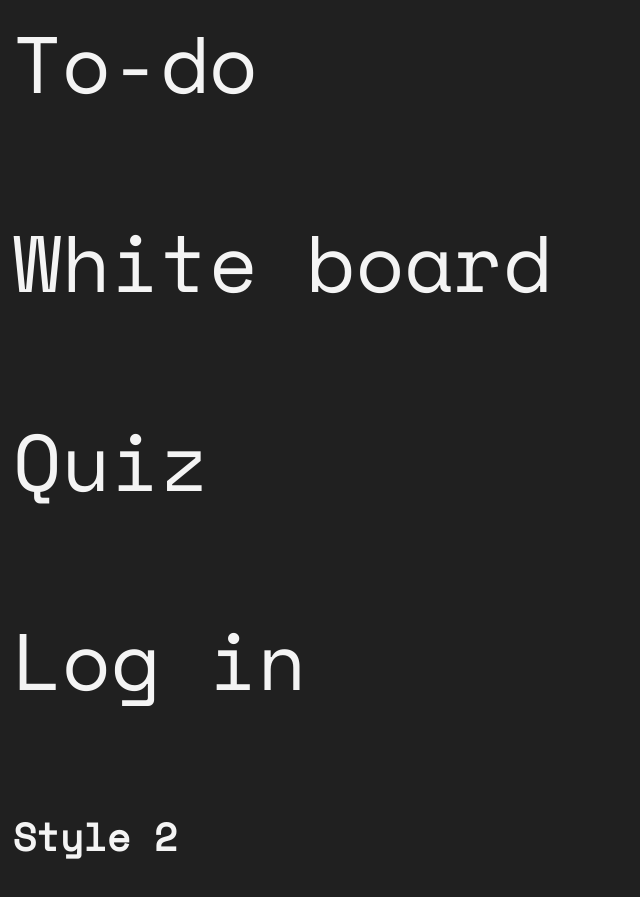
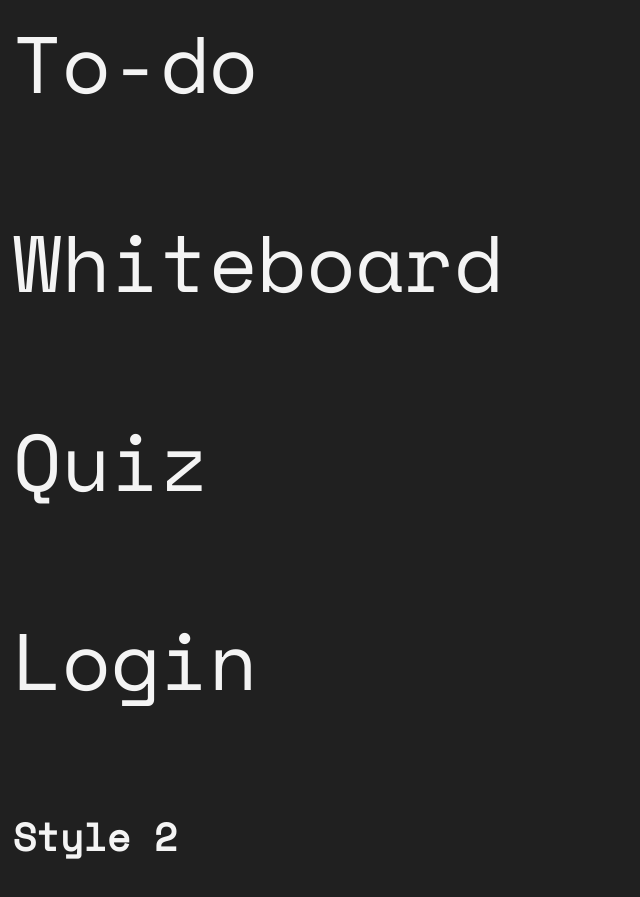
Before and after one commit to zeti1223/zeti1223.github.io, a plain HTML site: page index.html in a window 1280 px wide. Shown: the part 475-1372 px from the top of the page, without its empty margins (0-640 px from the left). Drawn offline with Linux system fonts and the light colour scheme.

Commit message:
Update index.html

```diff
--- a/index.html
+++ b/index.html
@@ -16,13 +16,13 @@
         <p>To-do</p>
       </a>
       <a href="Whiteboard/php.html">
-        <p>White board</p>
+        <p>Whiteboard</p>
       </a>
       <a href="Quiz/index.html">
         <p>Quiz</p>
       </a>
       <a href="Login.html">
-        <p>Log in</p>
+        <p>Login</p>
       </a>
     </div>
     <div id="style2">
```
